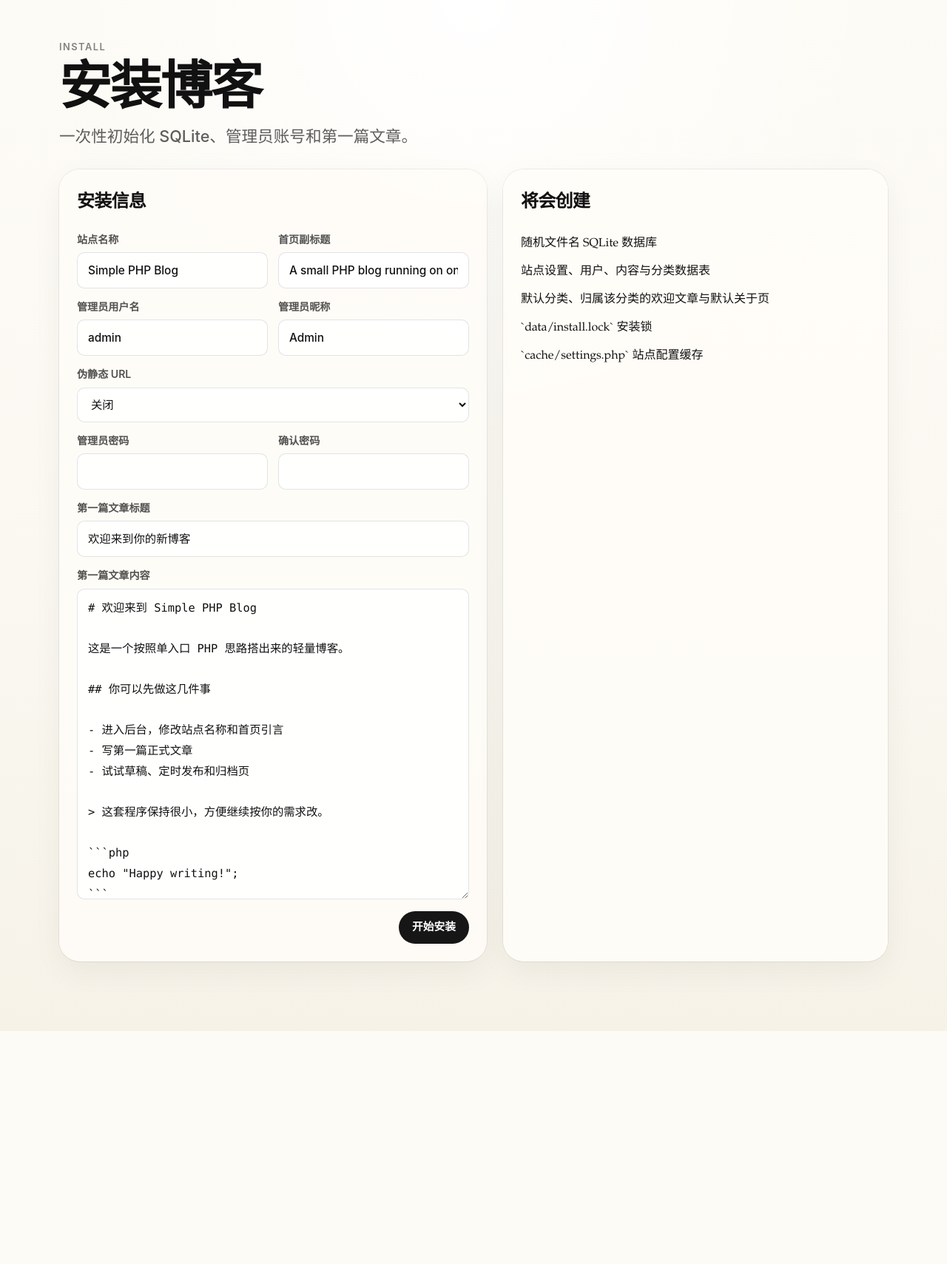
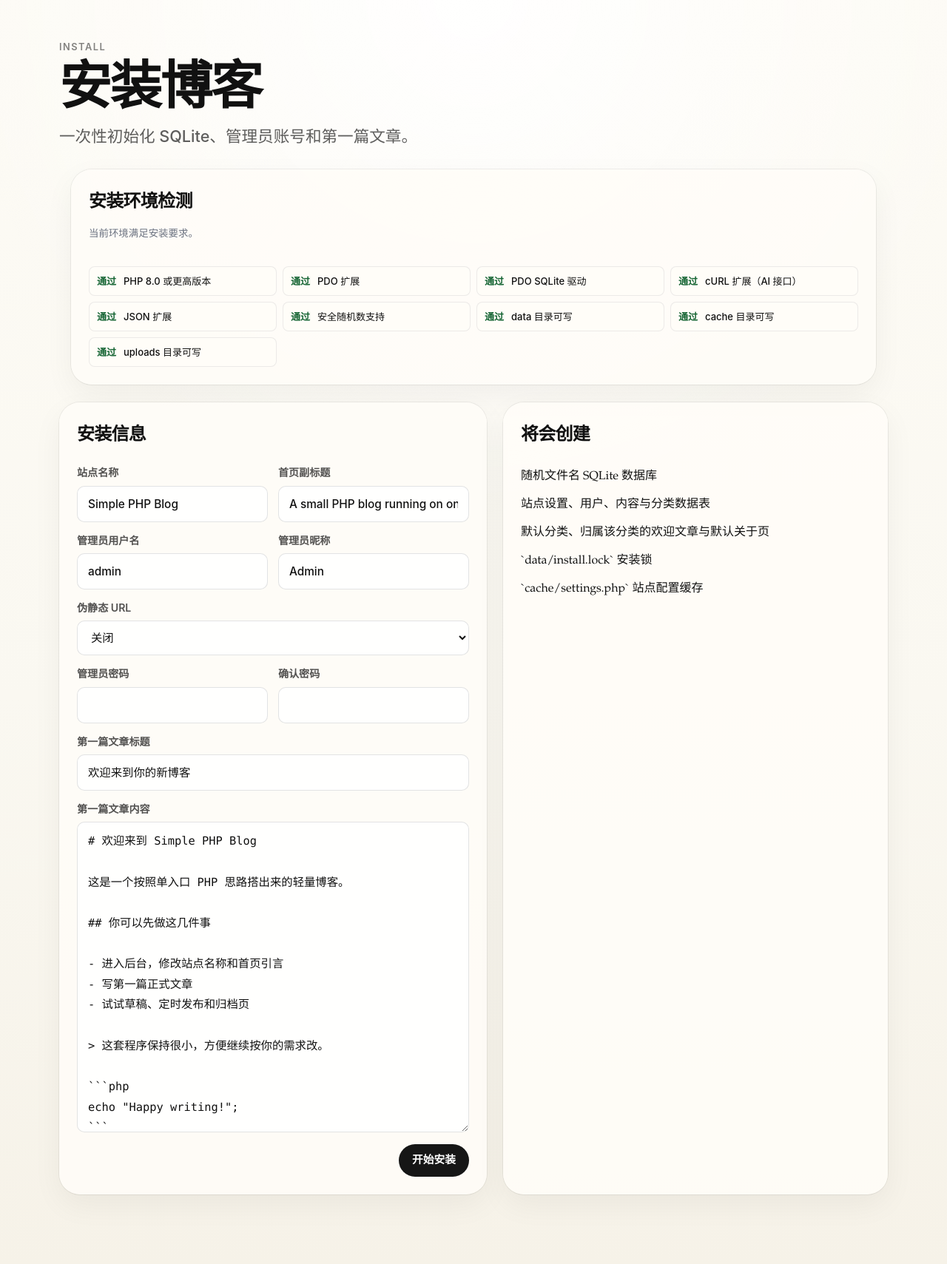
Before and after one commit to jkjoy/blog, a PHP site: page /install.php in a window 1280 px wide. Shown: the whole page at 74% size. Before the commit the page ends 1394 px from the top, so only its background shows below. Run offline with PHP 8.4, Linux system fonts and the light colour scheme.

Commit message:
Add install environment checks and tighten DB handling
Introduce environment checks and UI in install flow, add related CSS, and harden database handling. install.php: add i_environment_checks/i_is_installed, create uploads dir, disable install when checks fail and show errors. index.php: bump APP_VERSION to v1.0.0, remove fallback blog.sqlite, require generated blog-<hex>.sqlite, add is_installed() and guard DB usage (throw if missing). README: small formatting fix. Prevents accidental use of a default DB file and ensures install prerequisites are validated.

```diff
--- a/index.css
+++ b/index.css
@@ -2092,6 +2092,37 @@ textarea:focus {
   font-size: 18px;
 }
 
+.install-environment {
+  width: min(calc(100% - 32px), var(--width-wide));
+  margin: 0 auto 24px;
+}
+
+.environment-checks {
+  display: grid;
+  grid-template-columns: repeat(auto-fit, minmax(220px, 1fr));
+  gap: 8px;
+}
+
+.environment-check {
+  display: flex;
+  align-items: center;
+  gap: 10px;
+  min-height: 40px;
+  padding: 8px 10px;
+  border: 1px solid var(--line);
+  border-radius: 8px;
+  background: var(--bg-strong);
+  font: 500 13px/1.4 var(--font-ui);
+}
+
+.environment-check strong {
+  color: var(--success);
+}
+
+.environment-check.is-error strong {
+  color: var(--danger);
+}
+
 /* Terminal public theme */
 @scope (.theme-public) {
 :scope{--bg:#0a0f0a;--bg-alt:#0d130d;--fg:#c8e6c8;--green:#7ec699;--bright:#a8e8a8;--dim:#4a7a4a;--amber:#ffb86c;--blue:#7aa6da;--red:#cc6666;--grey:#5a6a5a;--line:#2a3a2a;--glow:rgba(168,232,168,.45)}
--- a/install.php
+++ b/install.php
@@ -5,7 +5,6 @@ declare(strict_types=1);
 const INSTALL_DATA_DIR = __DIR__ . '/data';
 const INSTALL_CACHE_DIR = __DIR__ . '/cache';
 const INSTALL_DB_CONFIG_FILE = INSTALL_DATA_DIR . '/config.php';
-const INSTALL_DEFAULT_DB_FILE = INSTALL_DATA_DIR . '/blog.sqlite';
 const INSTALL_LOCK_FILE = INSTALL_DATA_DIR . '/install.lock';
 const INSTALL_SETTINGS_CACHE_FILE = INSTALL_CACHE_DIR . '/settings.php';
 
@@ -41,13 +40,9 @@ function i_db_name(): string
     if (is_file(INSTALL_LOCK_FILE) && is_file(INSTALL_DB_CONFIG_FILE)) {
         $config = include INSTALL_DB_CONFIG_FILE;
         $name = is_array($config) ? basename((string)($config['db_file'] ?? '')) : '';
-        if ($name !== '' && preg_match('/^[A-Za-z0-9][A-Za-z0-9._-]*\.sqlite$/', $name)) {
+        if ($name !== '' && $name !== 'blog.sqlite' && preg_match('/^blog-[a-f0-9]{16}\.sqlite$/', $name)) {
             return $name;
         }
-    }
-
-    if (is_file(INSTALL_LOCK_FILE) && is_file(INSTALL_DEFAULT_DB_FILE)) {
-        return basename(INSTALL_DEFAULT_DB_FILE);
     }
 
     return 'blog-' . bin2hex(random_bytes(8)) . '.sqlite';
@@ -56,6 +51,14 @@ function i_db_name(): string
 function i_db_file(): string
 {
     return INSTALL_DATA_DIR . '/' . i_db_name();
+}
+
+function i_is_installed(): bool
+{
+    if (!is_file(INSTALL_LOCK_FILE) || !is_file(INSTALL_DB_CONFIG_FILE)) { return false; }
+    $config = include INSTALL_DB_CONFIG_FILE;
+    $name = is_array($config) ? basename((string)($config['db_file'] ?? '')) : '';
+    return preg_match('/^blog-[a-f0-9]{16}\.sqlite$/', $name) === 1 && is_file(INSTALL_DATA_DIR . '/' . $name);
 }
 
 function i_ensure_dirs(): void
@@ -67,6 +70,32 @@ function i_ensure_dirs(): void
     if (!is_dir(INSTALL_CACHE_DIR)) {
         mkdir(INSTALL_CACHE_DIR, 0755, true);
     }
+
+    if (!is_dir(__DIR__ . '/uploads')) {
+        mkdir(__DIR__ . '/uploads', 0755, true);
+    }
+}
+
+function i_environment_checks(): array
+{
+    i_ensure_dirs();
+    return [
+        ['label' => 'PHP 8.0 或更高版本', 'ok' => version_compare(PHP_VERSION, '8.0.0', '>=')],
+        ['label' => 'PDO 扩展', 'ok' => extension_loaded('pdo')],
+        ['label' => 'PDO SQLite 驱动', 'ok' => extension_loaded('pdo_sqlite') && in_array('sqlite', PDO::getAvailableDrivers(), true)],
+        ['label' => 'cURL 扩展（AI 接口）', 'ok' => extension_loaded('curl')],
+        ['label' => 'JSON 扩展', 'ok' => extension_loaded('json')],
+        ['label' => '安全随机数支持', 'ok' => function_exists('random_bytes')],
+        ['label' => 'data 目录可写', 'ok' => is_dir(INSTALL_DATA_DIR) && is_writable(INSTALL_DATA_DIR)],
+        ['label' => 'cache 目录可写', 'ok' => is_dir(INSTALL_CACHE_DIR) && is_writable(INSTALL_CACHE_DIR)],
+        ['label' => 'uploads 目录可写', 'ok' => is_dir(__DIR__ . '/uploads') && is_writable(__DIR__ . '/uploads')],
+    ];
+}
+
+function i_environment_ready(array $checks): bool
+{
+    foreach ($checks as $check) { if (empty($check['ok'])) { return false; } }
+    return true;
 }
 
 function i_save_db_config(string $dbName): void
@@ -217,12 +246,25 @@ function i_render_page(string $title, string $body): void
 
 function i_render_form(array $form, array $errors = []): void
 {
+    $environmentChecks = i_environment_checks();
+    $environmentReady = i_environment_ready($environmentChecks);
     ob_start();
     ?>
     <section class="hero hero--compact">
       <p class="hero__eyebrow">Install</p>
       <h1 class="hero__title">安装博客</h1>
       <p class="hero__lead">一次性初始化 SQLite、管理员账号和第一篇文章。</p>
+    </section>
+
+    <section class="panel install-environment">
+      <div class="panel__header"><h2>安装环境检测</h2><p class="panel__meta"><?= $environmentReady ? '当前环境满足安装要求。' : '请修复未通过项目后再安装。' ?></p></div>
+      <div class="panel__body">
+        <div class="environment-checks">
+          <?php foreach ($environmentChecks as $check): ?>
+            <div class="environment-check<?= $check['ok'] ? ' is-ok' : ' is-error' ?>"><strong><?= $check['ok'] ? '通过' : '未通过' ?></strong><span><?= i_h((string)$check['label']) ?></span></div>
+          <?php endforeach; ?>
+        </div>
+      </div>
     </section>
 
     <div class="admin-grid">
@@ -288,7 +330,7 @@ function i_render_form(array $form, array $errors = []): void
             </div>
 
             <div class="action-row">
-              <button class="button" type="submit">开始安装</button>
+              <button class="button" type="submit"<?= $environmentReady ? '' : ' disabled' ?>>开始安装</button>
             </div>
           </form>
         </div>
@@ -370,7 +412,7 @@ function i_render_success(string $siteName, string $adminUsername, string $dbNam
     i_render_page('安装完成', (string)ob_get_clean());
 }
 
-if (is_file(INSTALL_LOCK_FILE)) {
+if (i_is_installed()) {
     i_render_locked();
 }
 
@@ -401,6 +443,10 @@ $form = [
 $password = (string)($_POST['admin_password'] ?? '');
 $password2 = (string)($_POST['admin_password2'] ?? '');
 $errors = [];
+$environmentChecks = i_environment_checks();
+if (!i_environment_ready($environmentChecks)) {
+    $errors[] = '当前服务器环境未满足安装要求。';
+}
 
 if ($form['site_name'] === '') {
     $errors[] = '站点名称不能为空。';
```
Also changed, not shown: index.php (+10 -5 lines), README.md.
